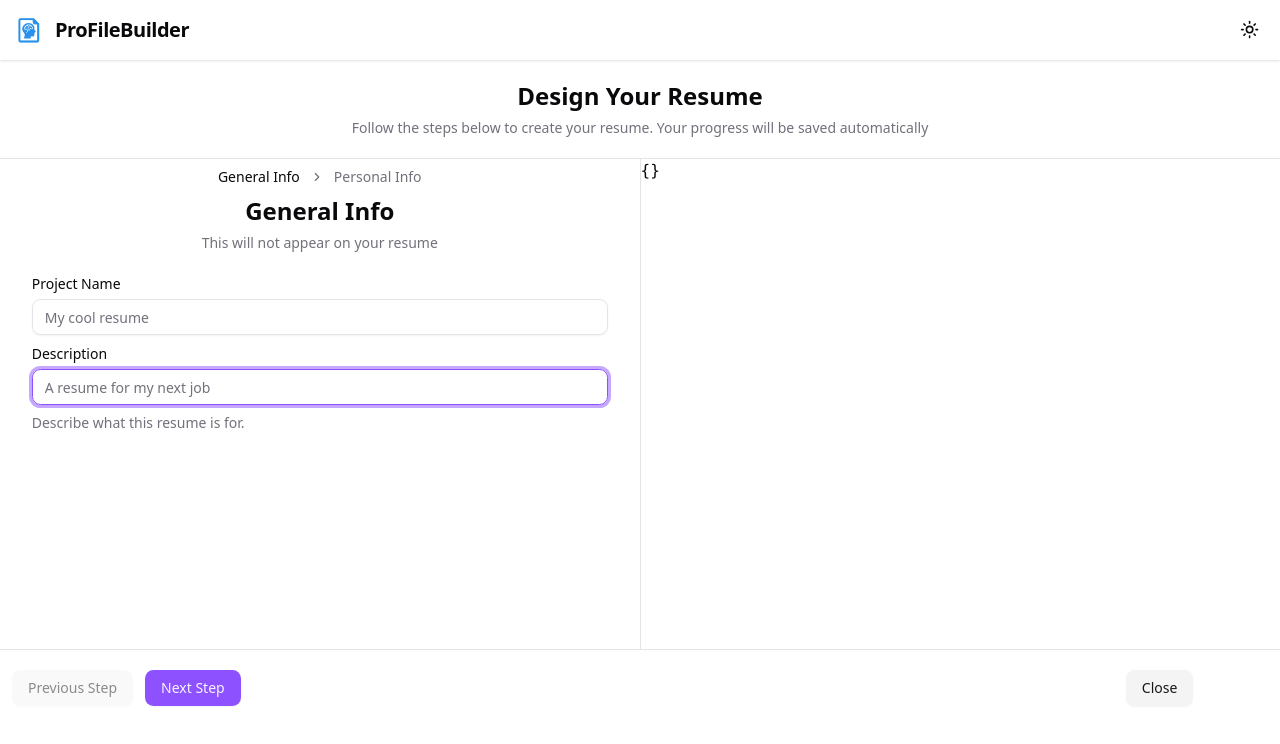
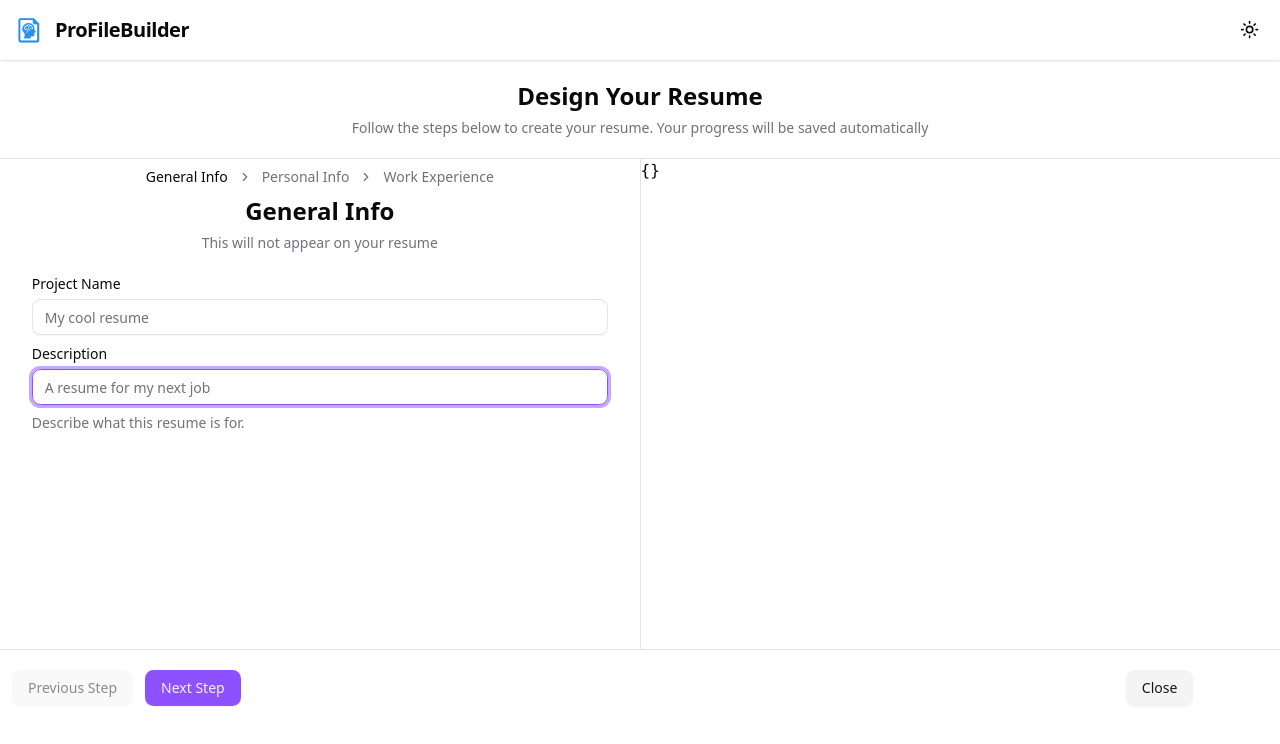
Before and after one commit to MITHILESH143/ai_resume_build, a Next.js app: page /editor in a window 1280 px wide. Shown: the top 744 px of the page. Built offline with nearby package versions, Linux system fonts and the light colour scheme.

Commit message:
added the name and title insid e a steps to make sure it can appear at window

```diff
--- a/src/app/(main)/editor/steps.ts
+++ b/src/app/(main)/editor/steps.ts
@@ -2,6 +2,7 @@ import React from "react";
 import GeneralInfoFrom from "./forms/GeneralInfoFrom";
 import PersonalnfoForm from "./forms/PersonalnfoForm";
 import { EditorFormProps } from "@/lib/types";
+import WorkExperienceForm from "./forms/WorkExperienceForm";
 
 export const steps: {
   title: string;
@@ -10,5 +11,5 @@ export const steps: {
 }[] = [
   { title: "General Info", component: GeneralInfoFrom, key: "general-info" },
   { title: "Personal Info", component: PersonalnfoForm, key: "personal-info" },
-
+  { title: "Work Experience", component: WorkExperienceForm, key: "work-experience" },
 ];
```
